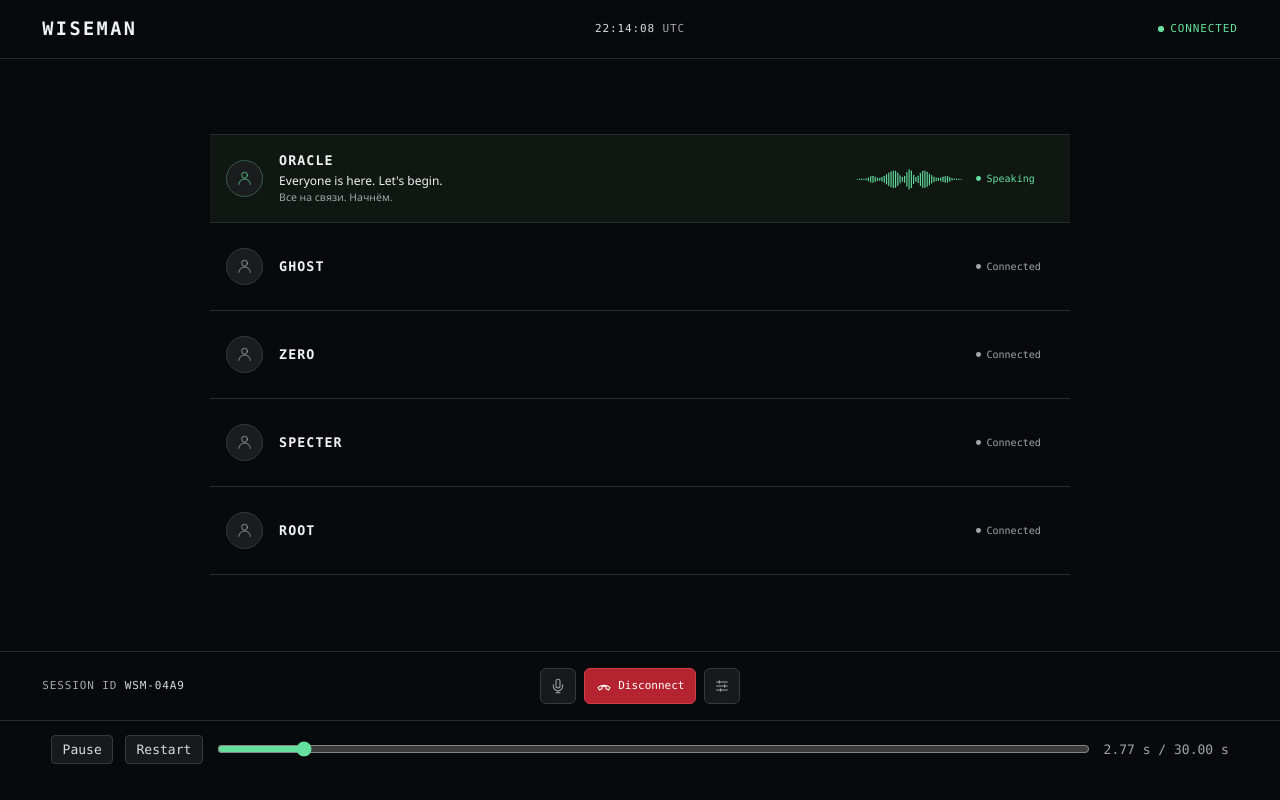
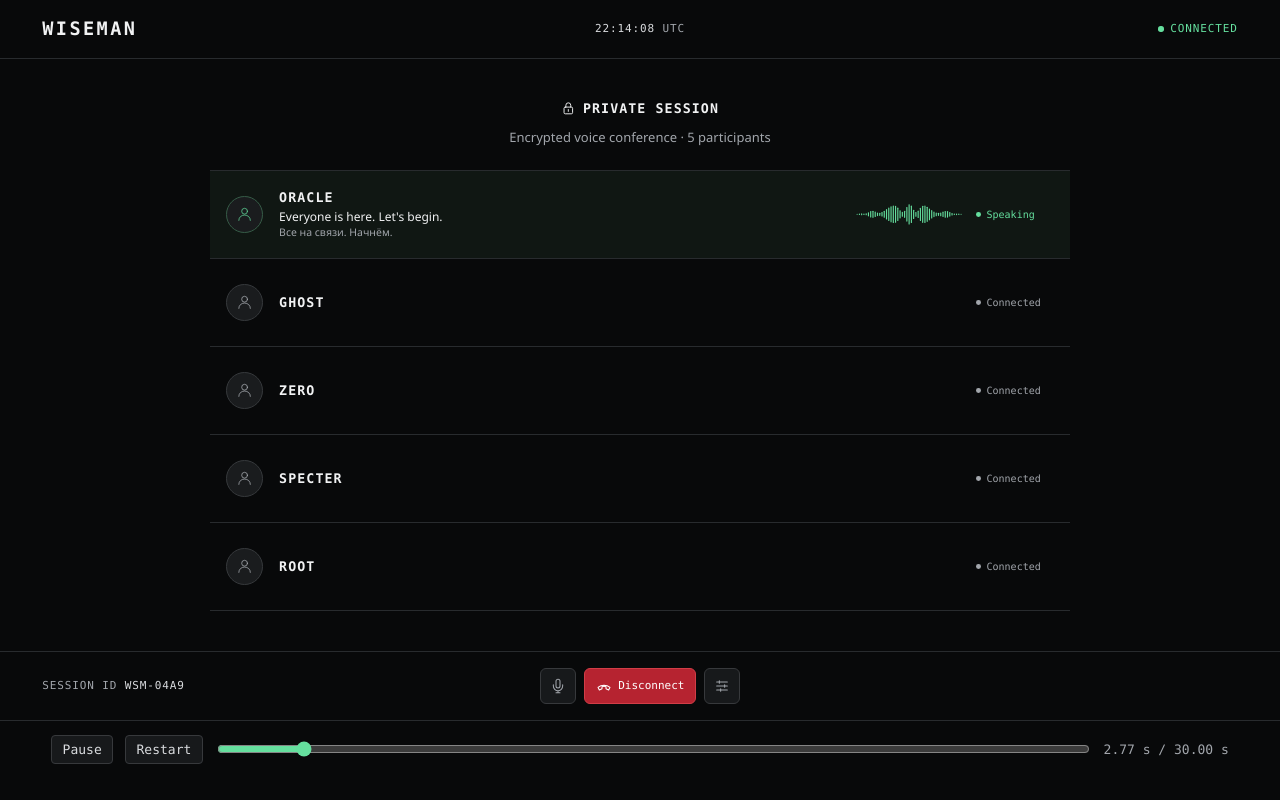
Before and after one commit to mila411/wiseman, a React (Vite) app: page / in a window 1280 px wide. Both pictures are taken after a click on the button "Restart". Built offline with nearby package versions, Linux system fonts and the light colour scheme.

Commit message:
Restore private session heading and contain multilingual captions

```diff
--- a/src/main.tsx
+++ b/src/main.tsx
@@ -4,10 +4,11 @@ import { scenario } from './timeline'
 import { waveformBars } from './waveform'
 import './style.css'
 
-type IconName = 'mic' | 'phone' | 'settings'
+type IconName = 'lock' | 'mic' | 'phone' | 'settings'
 
 function Icon({ name }: { name: IconName }) {
   const paths: Record<IconName, React.ReactNode> = {
+    lock: <><rect x="5" y="10" width="14" height="11" rx="2"/><path d="M8 10V7a4 4 0 1 1 8 0v3m-4 4v3"/></>,
     mic: <><rect x="9" y="2" width="6" height="13" rx="3"/><path d="M5 10v2a7 7 0 0 0 14 0v-2m-7 9v3m-3 0h6"/></>,
     phone: <path d="M3 14a14 14 0 0 1 18 0l-2 4-4-2v-3a10 10 0 0 0-6 0v3l-4 2z"/>,
     settings: <><path d="M4 6h16M4 12h16M4 18h16"/><path d="M8 4v4m8 2v4m-6 2v4"/></>,
@@ -29,7 +30,7 @@ function Participant({ participant }: { participant: Frame['participants'][numbe
     <Avatar />
     <div className="participant-details">
       <h2>{name}</h2>
-      {caption && <p className="caption">
+      {caption && <p className="caption" tabIndex={0}>
         <span lang="en">{caption.en}</span>
         {caption.ru && <span className="caption-secondary" lang="ru">{caption.ru}</span>}
         {caption.jaPronunciation && <span className="caption-secondary" lang="ja">{caption.jaPronunciation}</span>}
@@ -51,9 +52,15 @@ function Conference({ frame, disconnect }: { frame: Frame; disconnect: () => voi
       <div className="clock"><time dateTime={frame.utc}>{frame.utc.slice(11, 19)}</time> <span>UTC</span></div>
       <div className={frame.ended ? 'connection disconnected' : 'connection'}><i />{frame.ended ? 'DISCONNECTED' : 'CONNECTED'}</div>
     </header>
-    <ul className="participants" aria-label="Conference participants">
-      {frame.participants.map(participant => <Participant key={participant.name} participant={participant}/>)}
-    </ul>
+    <section className="session" aria-labelledby="session-title">
+      <div className="session-heading">
+        <h2 id="session-title"><Icon name="lock"/> PRIVATE SESSION</h2>
+        <p>Encrypted voice conference · {frame.participants.length} participants</p>
+      </div>
+      <ul className="participants" aria-label="Conference participants">
+        {frame.participants.map(participant => <Participant key={participant.name} participant={participant}/>)}
+      </ul>
+    </section>
     <footer className="bottom">
       <div className="session-id">SESSION ID <strong>{scenario.id}</strong></div>
       <div className="call-controls">
--- a/src/style.css
+++ b/src/style.css
@@ -42,12 +42,19 @@ h1 { margin: 0; color: #f1f2f3; font-size: clamp(17px, 1.45cqw, 28px); letter-sp
 .connection.disconnected { color: #f19b9e; }
 .connection i, .participant-status i { flex: none; width: .48em; aspect-ratio: 1; border-radius: 50%; background: currentColor; }
 
+.session {
+  align-self: center;
+  width: min(calc(100% - 32px), 860px);
+  margin: 24px auto;
+}
+.session-heading { text-align: center; margin-bottom: 24px; }
+.session-heading h2 { display: inline-flex; align-items: center; gap: .55em; }
+.session-heading svg { width: 1.1em; height: 1.1em; }
+.session-heading p { margin: .55em 0 0; color: var(--muted); font-size: clamp(13px, .9cqw, 17px); }
 .participants {
   display: grid;
-  align-self: center;
-  width: min(calc(100% - 32px), 860px);
   padding: 0;
-  margin: 24px auto;
+  margin: 0;
   list-style: none;
   border-top: 1px solid var(--line);
 }
@@ -74,7 +81,20 @@ h1 { margin: 0; color: #f1f2f3; font-size: clamp(17px, 1.45cqw, 28px); letter-sp
 .avatar svg { width: 66%; stroke: currentColor; stroke-width: 1.5; stroke-linecap: round; }
 .speaking .avatar { color: var(--green); border-color: #365c47; }
 h2 { margin: 0; font: 600 clamp(13px, 1.04cqw, 20px) var(--mono); letter-spacing: .08em; }
-.caption { display: grid; gap: .15em; margin: .28em 0 0; font-size: clamp(12px, .94cqw, 18px); overflow-wrap: anywhere; }
+.caption {
+  display: grid;
+  align-content: start;
+  gap: .15em;
+  margin: .28em 0 0;
+  max-block-size: clamp(48px, 3.6cqw, 70px);
+  overflow: auto;
+  scrollbar-width: thin;
+  font-size: clamp(12px, .94cqw, 18px);
+  line-height: 1.25;
+  overflow-wrap: anywhere;
+  line-break: strict;
+}
+.caption:focus-visible { outline: 1px solid var(--green); outline-offset: 2px; }
 .caption-secondary { color: var(--muted); font-size: .87em; }
 .participant-signal {
   display: grid;
```
